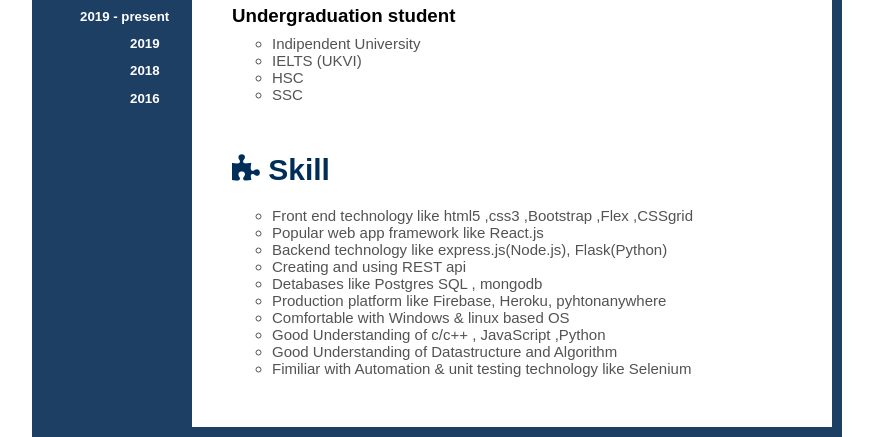
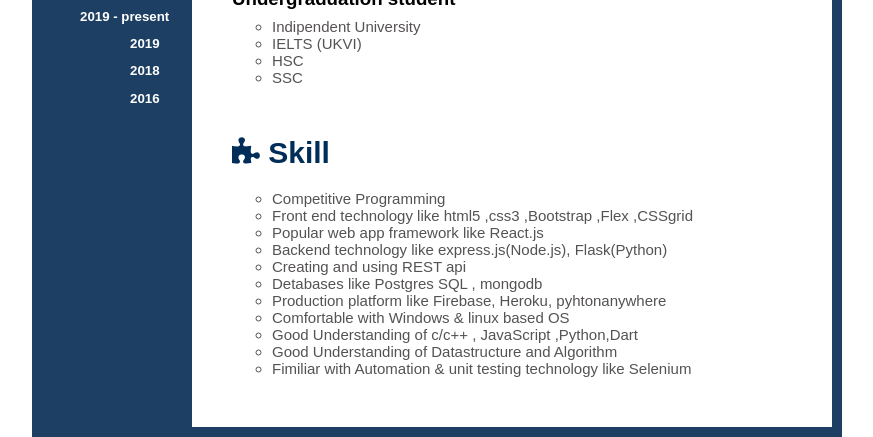
Before and after one commit to Sauri-Sufian/mycv, a plain HTML site: page public/index.html in a window 1280 px wide. Shown: the part 694-1131 px from the top of the page, without its empty margins (203-1076 px from the left). Drawn offline with Linux system fonts and the light colour scheme.

Commit message:
Update index.html

```diff
--- a/public/index.html
+++ b/public/index.html
@@ -71,7 +71,6 @@
                         <li>SmartBrains App </li>
                         <li>Carded Friends App</li>
                         <li>Web crawller and password checker</li>
-                        <li>Competitive Programming</li>
                         <li>Opensource contributor at Zero to mastary</li>
 
                     </ul>
@@ -93,6 +92,7 @@
                     Skill</p>
                 <li class="list">
                     <ul class="listfont">
+                         <li>Competitive Programming</li>
                         <li>Front end technology like html5 ,css3 ,Bootstrap ,Flex ,CSSgrid  </li>
                         <li>Popular web app framework like React.js </li>
                         <li>Backend technology like express.js(Node.js), Flask(Python)  </li>
@@ -100,7 +100,7 @@
                         <li>Detabases like Postgres SQL , mongodb</li>
                         <li>Production platform like Firebase, Heroku, pyhtonanywhere</li>
                         <li>Comfortable with Windows & linux based OS</li>
-                        <li>Good Understanding of c/c++ , JavaScript ,Python</li>
+                        <li>Good Understanding of c/c++ , JavaScript ,Python,Dart</li>
                         <li>Good Understanding of Datastructure and Algorithm</li>
                         <li>Fimiliar with Automation & unit testing technology  like Selenium </li>
                     </ul>
```
